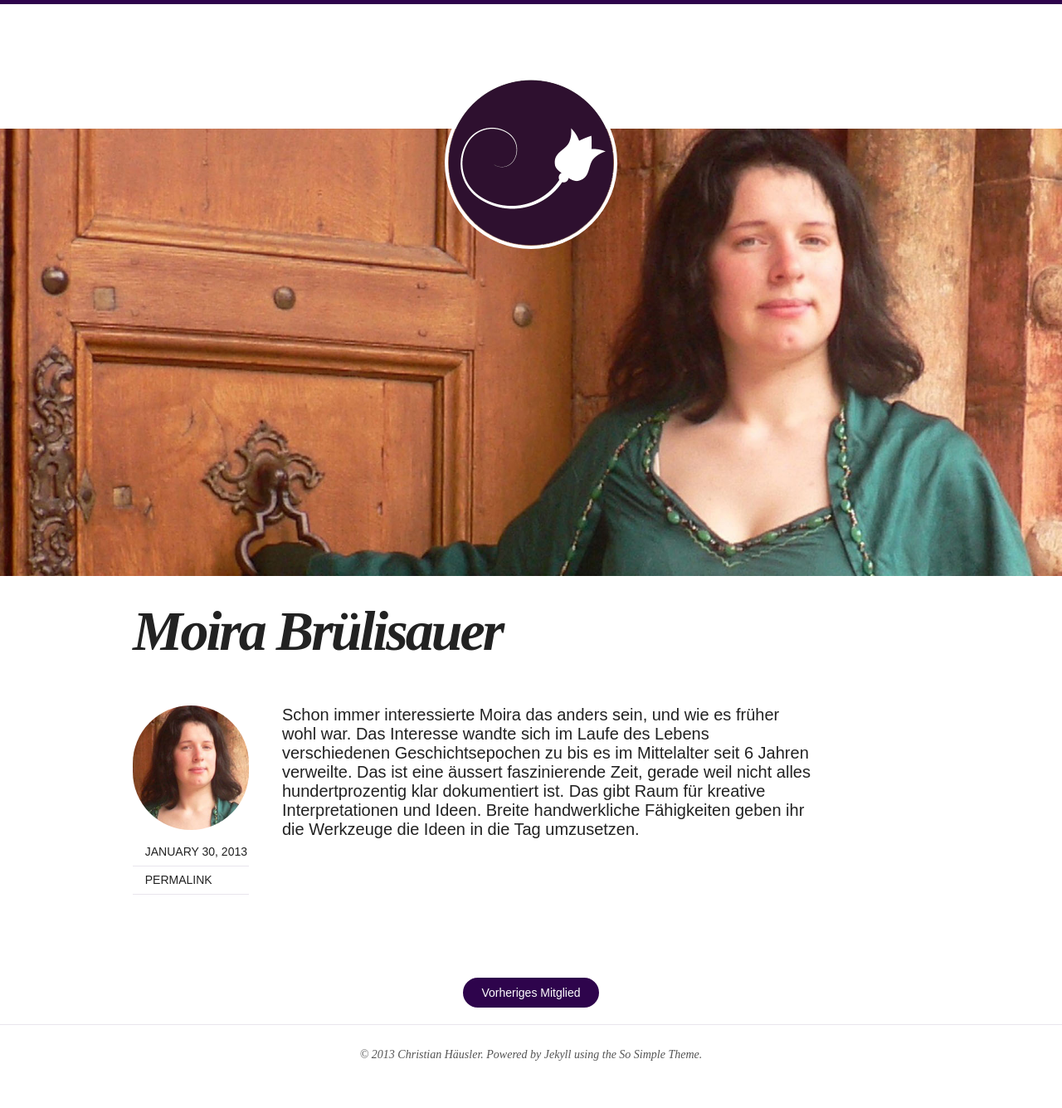
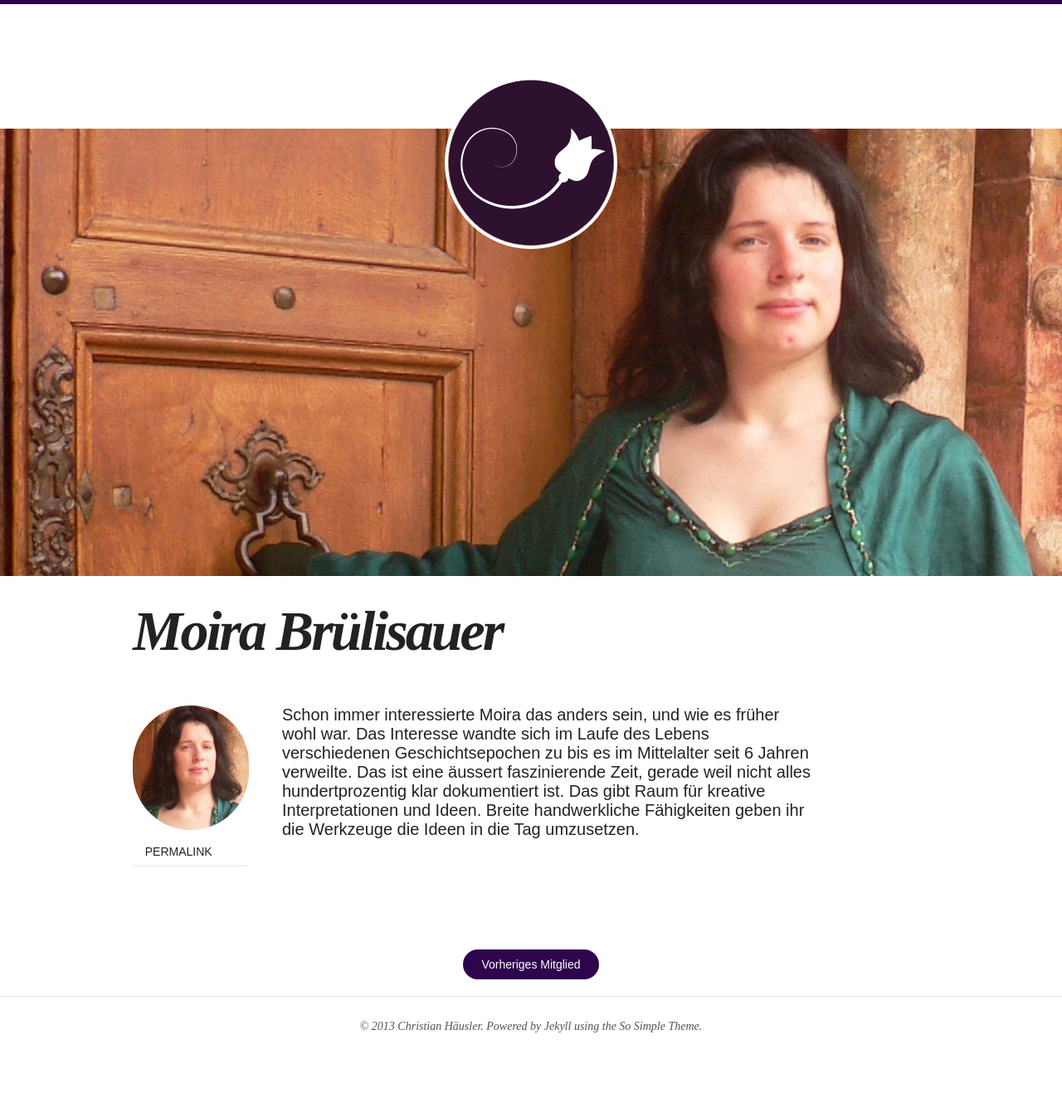
Before and after one commit to corvus-ch/cotuno, a Jekyll site: the page built from _posts/2013-01-30-moira.md, in a window 1280 px wide. Shown: the whole page at 83% size. Built offline with Jekyll 4.4.1, drawn with Linux system fonts in a browser that asks for light colours; nearby versions of some CDN libraries; after the commit the page ends 1301 px from its top, so only the background shows below that.

Commit message:
Hidden modification date

```diff
--- a/_layouts/member.html
+++ b/_layouts/member.html
@@ -27,8 +27,7 @@
       <footer class="entry-meta">
         <img src="{{ site.url }}/images/{{ page.image.portrait }}" alt="Portrait von {{ page.title }}" class="author-photo">
         <span class="author vcard hidden" itemprop="author" itemscope itemtype="http://schema.org/Person"><span itemprop="name" class="fn"><a href="{{ site.url }}{{ page.url }}" title="Über {{ page.title }}" itemprop="url">{{ page.title }}</a></span></span>
-        <span class="entry-date date published"><time datetime="{{ page.date | date_to_xmlschema }}" itemprop="datePublished"><i class="icon-calendar-empty"></i> {{ page.date | date: "%B %d, %Y" }}</time></span>
-        {% if page.modified %}<span class="entry-date date modified"><time datetime="{{ page.modified }}" itemprop="dateModified"><i class="icon-pencil"></i> {{ page.modified | date: "%B %d, %Y" }}</time></span>{% endif %}
+        {% if page.modified %}<span class="entry-date date modified hidden"><time datetime="{{ page.modified }}" itemprop="dateModified"><i class="icon-pencil"></i> {{ page.modified | date: "%d. %B %Y" }}</time></span>{% endif %}
         <span><a href="{{ site.url }}{{ page.url }}" rel="bookmark" title="{{ page.title }}" itemprop="url"><i class="icon-link"></i> Permalink</a></span>
       </footer>
       <div class="entry-content" itemprop="description">
```
Also changed, not shown: _posts/2013-01-30-moira.md (+1 -0 lines), _posts/2013-01-31-christian.md (+1 -0 lines).
